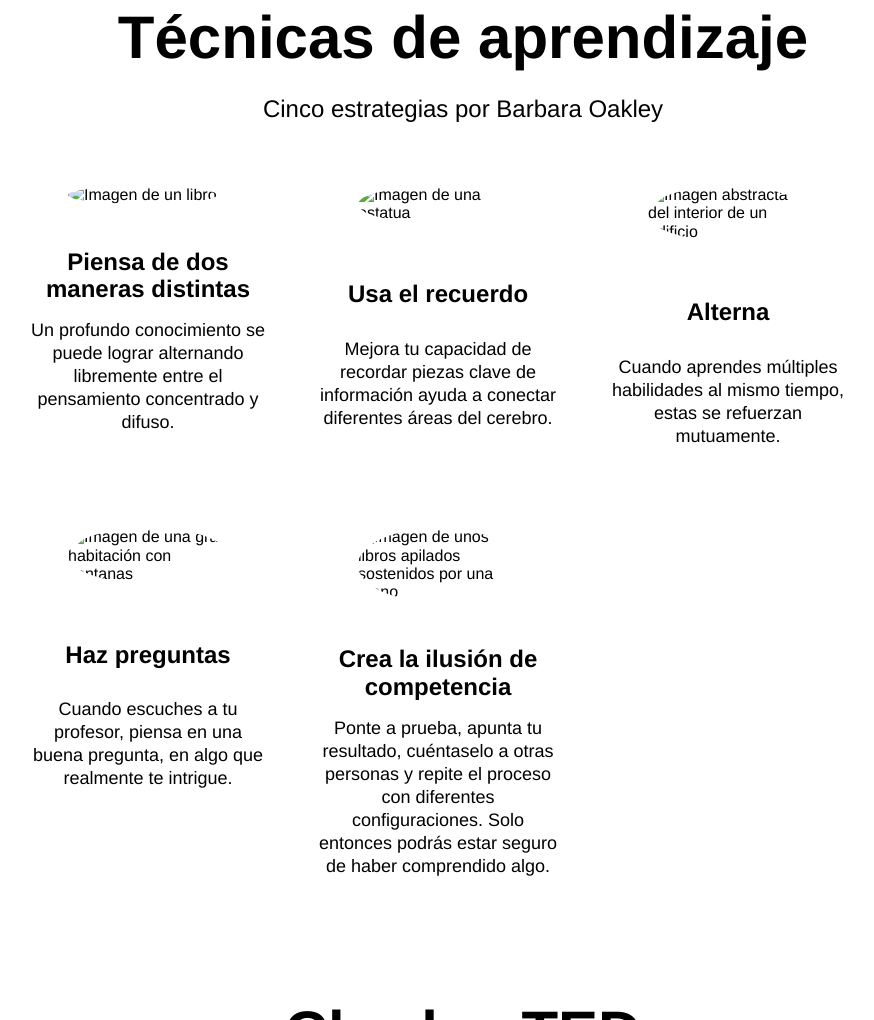
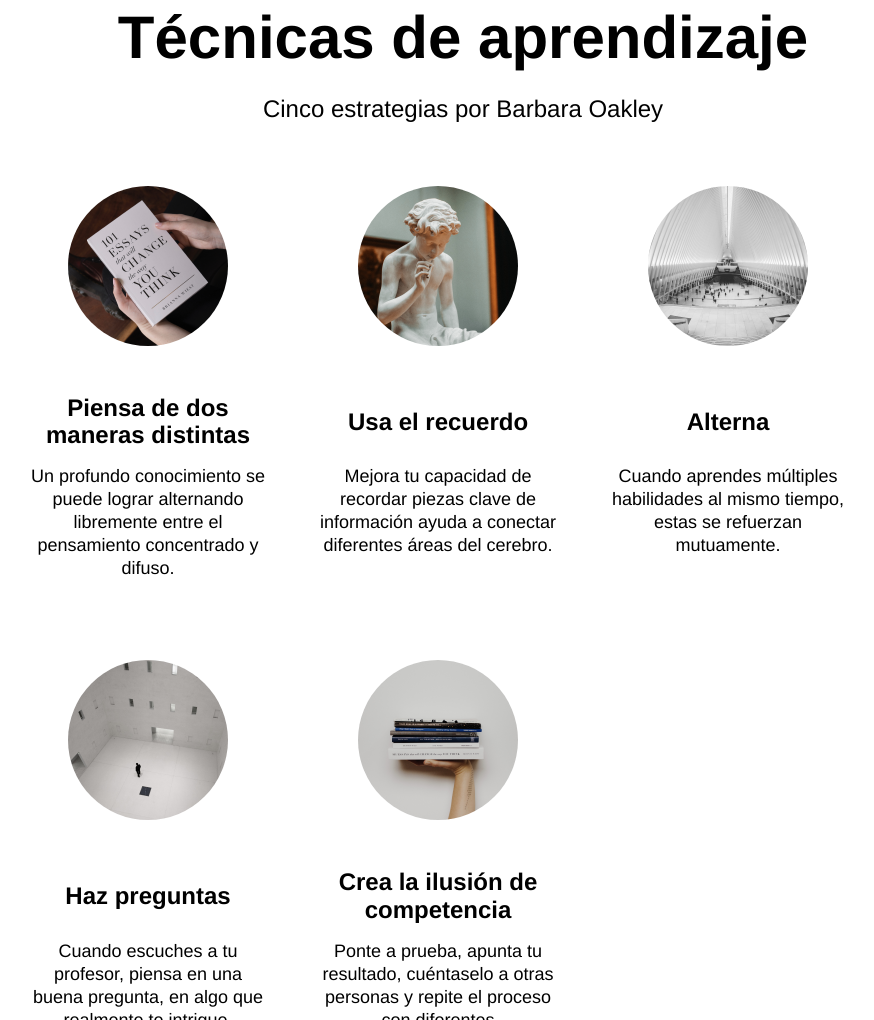
Before and after one commit to sancoroso1/web_project_1_es, a plain HTML site: page index.html in a window 1280 px wide. Shown: the part 1523-2543 px from the top of the page, without its empty margins (177-1051 px from the left). Drawn offline with Linux system fonts and the light colour scheme; the site is published under a folder, as on GitHub Pages, so addresses that start at the root find nothing.

Commit message:
Correccion imagenes bloque techniques

```diff
--- a/index.html
+++ b/index.html
@@ -47,32 +47,32 @@
         <h3 class="section-subtitle">Cinco estrategias por Barbara Oakley</h3>
         <ul class="cards">
           <li class="cards__item">
-            <img class="cards__image" src="/images/cards-attention.png" alt="Imagen de un libro">
+            <img class="cards__image" src="./images/cards-attention.png" alt="Imagen de un libro">
             <h4 class="cards__title">Piensa de dos maneras distintas</h4>
             <p class="cards__description">Un profundo conocimiento se puede lograr alternando libremente entre el
               pensamiento concentrado y difuso.</p>
           </li>
           <li class="cards__item">
-            <img class="cards__image" src="/images/cards-recall.png" alt="Imagen de una estatua">
+            <img class="cards__image" src="./images/cards-recall.png" alt="Imagen de una estatua">
             <h4 class="cards__title">Usa el recuerdo</h4>
             <p class="cards__description">Mejora tu capacidad de recordar piezas clave de información ayuda a conectar
               diferentes áreas del cerebro.</p>
           </li>
           <li class="cards__item">
-            <img class="cards__image" src="/images/cards-interleaving.png"
+            <img class="cards__image" src="./images/cards-interleaving.png"
               alt="Imagen abstracta del interior de un edificio">
             <h4 class="cards__title">Alterna</h4>
             <p class="cards__description">Cuando aprendes múltiples habilidades al mismo tiempo, estas se refuerzan
               mutuamente.</p>
           </li>
           <li class="cards__item">
-            <img class="cards__image" src="/images/cards-question.png" alt="Imagen de una gran habitación con ventanas">
+            <img class="cards__image" src="./images/cards-question.png" alt="Imagen de una gran habitación con ventanas">
             <h4 class="cards__title">Haz preguntas</h4>
             <p class="cards__description">Cuando escuches a tu profesor, piensa en una buena pregunta, en algo que
               realmente te intrigue.</p>
           </li>
           <li class="cards__item">
-            <img class="cards__image" src="/images/cards-competence.png"
+            <img class="cards__image" src="./images/cards-competence.png"
               alt="Imagen de unos libros apilados sostenidos por una mano">
             <h4 class="cards__title">Crea la ilusión de competencia</h4>
             <p class="cards__description">Ponte a prueba, apunta tu resultado, cuéntaselo a otras personas y repite el
```
